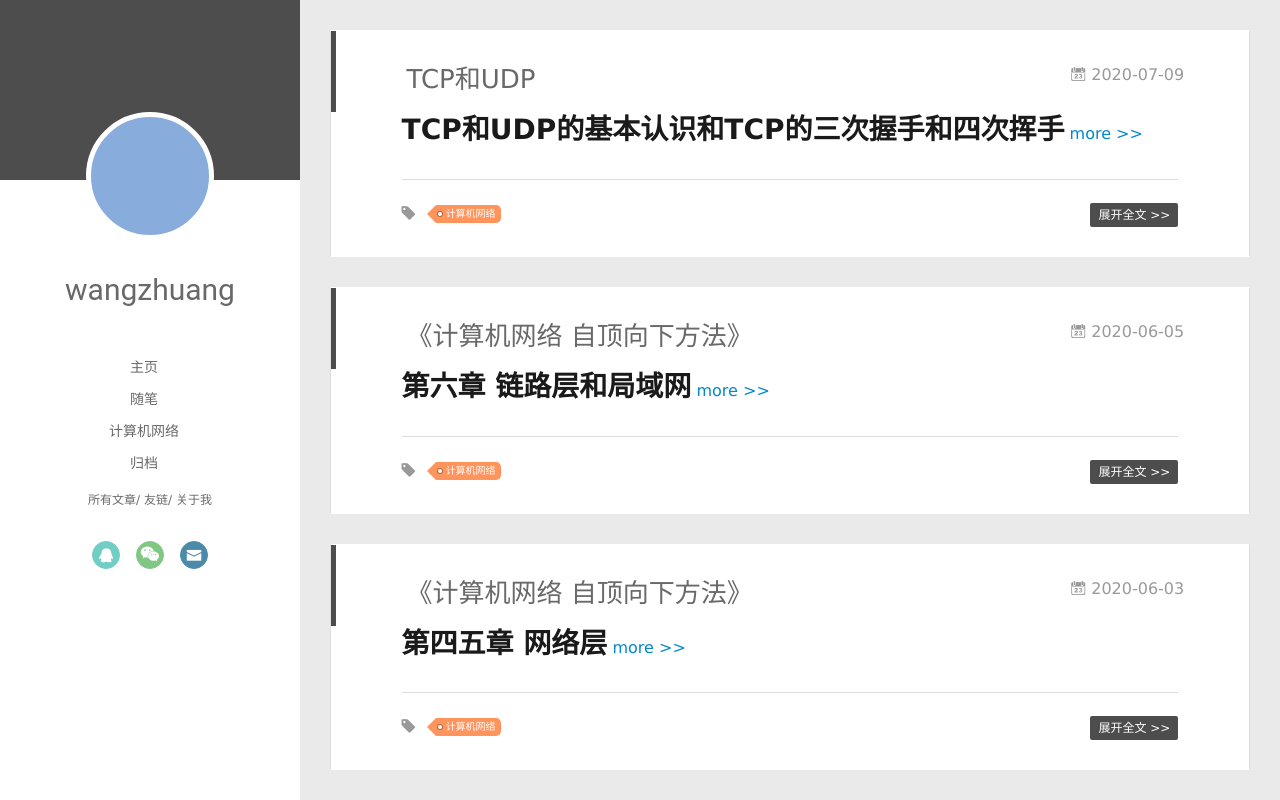
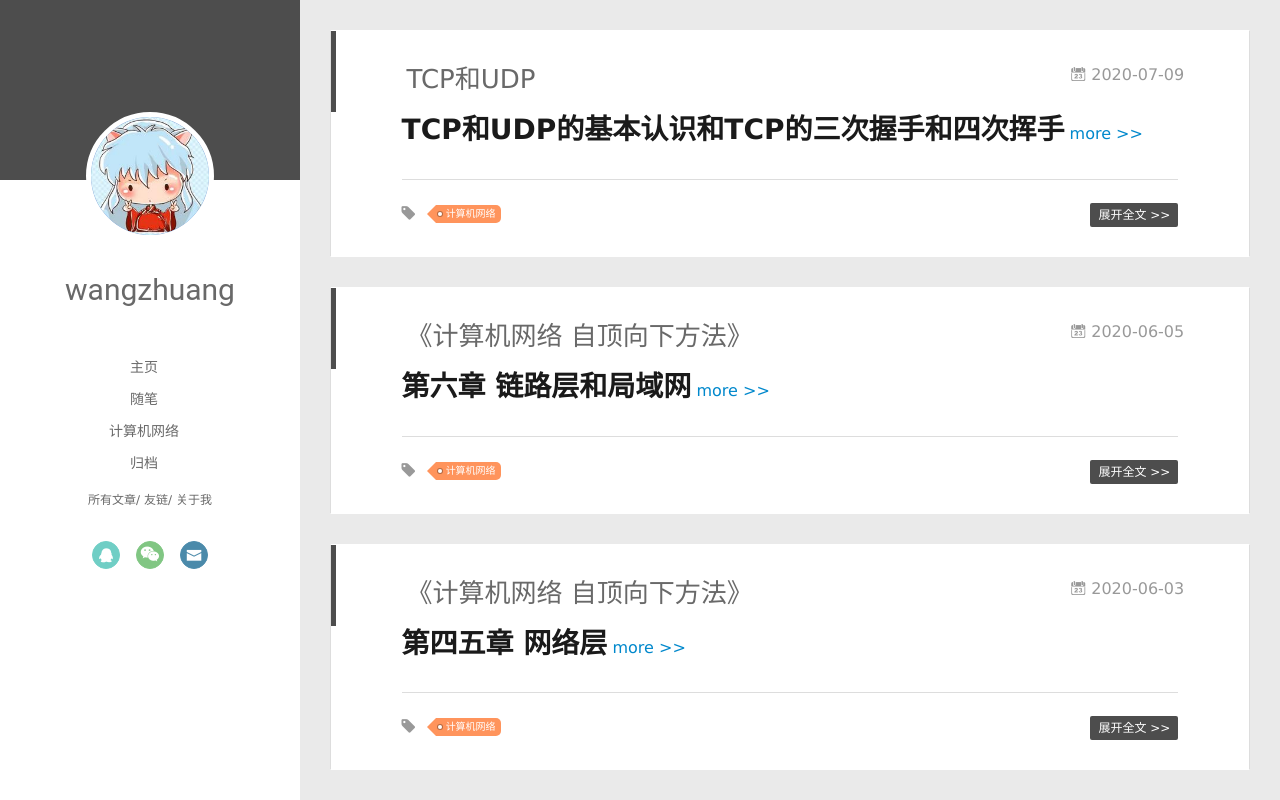
Before and after one commit to wangzhuang024/wangzhuang024.github.io, a plain HTML site: page index.html in a window 1280 px wide. Drawn offline with Linux system fonts and the light colour scheme; no server answers; animation ran at ten frames a second.

Commit message:
Site updated: 2020-07-14 22:15:24

```diff
--- a/index.html
+++ b/index.html
@@ -43,7 +43,7 @@
 <div class="intrude-less">
 	<header id="header" class="inner">
 		<a href="/" class="profilepic">
-			<img src="" class="js-avatar">
+			<img src="img/wang.jpg" class="js-avatar">
 		</a>
 		<hgroup>
 		  <h1 class="header-author"><a href="/">wangzhuang</a></h1>
@@ -103,7 +103,7 @@
 	<div class="intrude-less">
 		<header id="header" class="inner">
 			<div class="profilepic">
-				<img src="" class="js-avatar">
+				<img src="img/wang.jpg" class="js-avatar">
 			</div>
 			<hgroup>
 			  <h1 class="header-author js-header-author">wangzhuang</h1>
```
Also changed, not shown: 2020/05/23/hello-world/index.html (+2 -2 lines), 2020/05/23/我的第一篇博客文章/index.html (+2 -2 lines), 2020/05/28/我的第二篇博客文章/index.html (+2 -2 lines), 2020/06/01/我的第三篇博客文章/index.html (+2 -2 lines), 2020/06/03/我的第四篇博客文章/index.html (+2 -2 lines), 2020/06/05/我的第五篇博客文章/index.html (+2 -2 lines), 2020/07/09/TCPandUDP/index.html (+2 -2 lines), archives/2020/05/index.html (+2 -2 lines), archives/2020/06/index.html (+2 -2 lines), archives/2020/07/index.html (+2 -2 lines), archives/2020/index.html (+2 -2 lines), archives/index.html (+2 -2 lines), tags/计算机网络/index.html (+2 -2 lines), img/wang.jpg (added).
